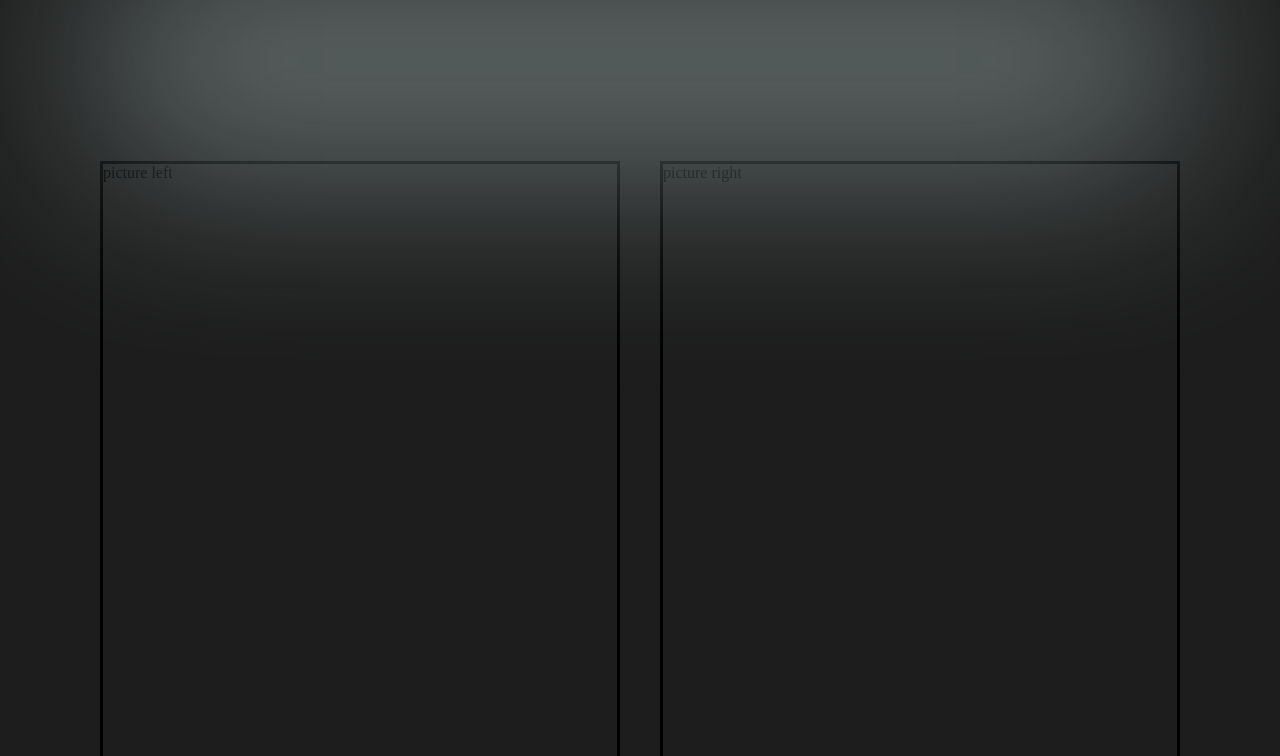
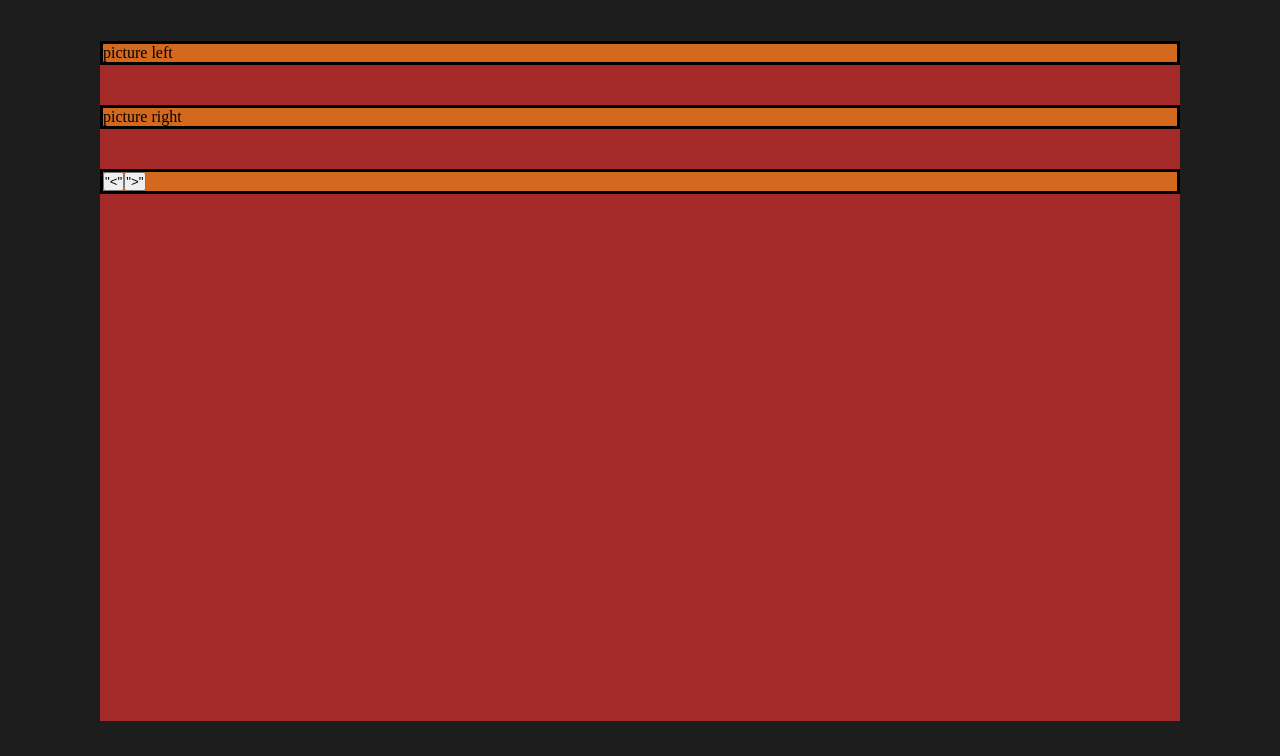
Before and after one commit to BrianStrout/localartistsite, a plain HTML site: page index.html in a window 1280 px wide. Shown: the part 839-1595 px from the top of the page. Drawn offline with Linux system fonts and the light colour scheme; a web font is replaced by a local one.

Commit message:
started scoping out gallery sliders

```diff
--- a/index.css
+++ b/index.css
@@ -602,26 +602,45 @@
   background-size: cover;
 }
 .studio-header {
+  position: relative;
   width: 100%;
-  height: 25vh;
-  background-color: #dcf4f467;
+  height: 10vh;
+  /* background-color: #dcf4f467; */
   filter: blur(100px);
   -webkit-filter: blur(100px);
 }
 .slide-case {
-  display: grid;
-  grid-template-columns: 1fr 1fr;
+  position: absolute;
+  z-index: 20;
+  width: calc(100% - 200px);
+  height: 85vh;
+  display: flex;
+  flex-direction: column;
+  background-color: brown;
   gap: 40px;
 }
 .slide-case > div {
   border: 3px solid black;
-  height: 75vh;
+
+  background-color: chocolate;
 }
-.display-left {
+.display-top {
+  height: 30vh;
 }
-.display-right {
+.display-top:active {
+}
+
+.display-bottom {
+  height: 30vh;
+}
+.display-bottom:active {
+}
+
+.passive {
+  opacity: 0.1;
 }
 .button-case {
+  margin-bottom: 10px;
 }
 
 .rock--bottom {
```
